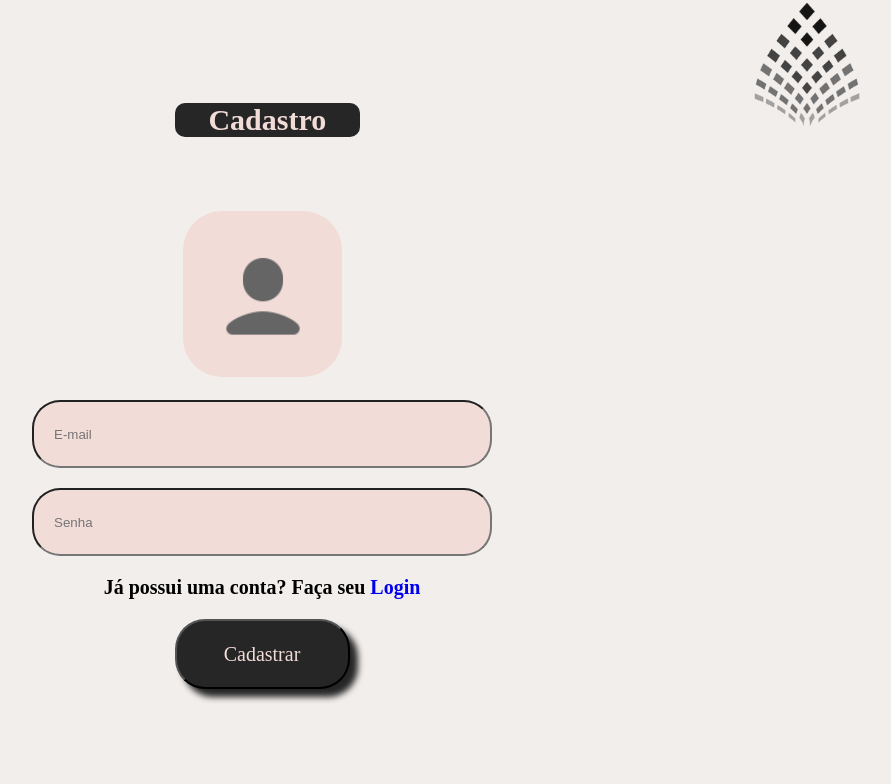
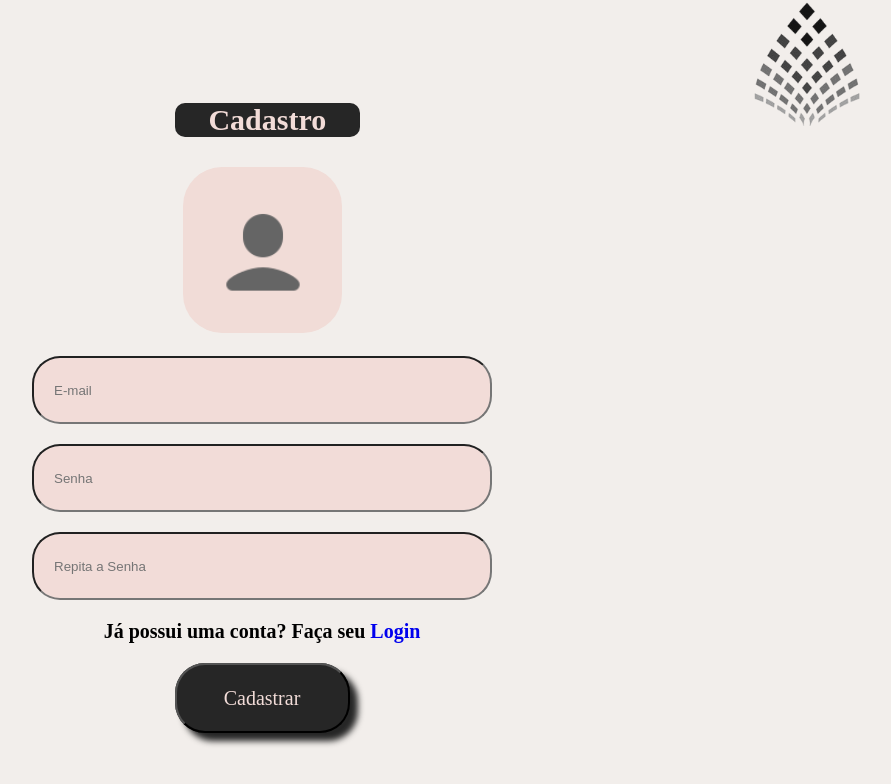
Before and after one commit to Paimonha/Casando-Me-, a React (Vite) app in the folder client/: page /cadastro in a window 1280 px wide. Shown: the top 784 px of the page, without its empty margins (378-1269 px from the left). Built offline with nearby package versions, Linux system fonts and the light colour scheme; a web font is replaced by a local one.

Commit message:
Add files via upload

```diff
--- a/client/src/Pages/Cadastro/Cadastro.jsx
+++ b/client/src/Pages/Cadastro/Cadastro.jsx
@@ -7,14 +7,23 @@ import { useNavigate } from "react-router-dom";
 import { FontAwesomeIcon } from "@fortawesome/react-fontawesome";
 import { faRightFromBracket } from "@fortawesome/free-solid-svg-icons";
 import "./Cadastro.css";
+
 function Cadastro() {
   const [email, setEmail] = useState("");
   const [senha, setSenha] = useState("");
+  const [confirmSenha, setConfirmSenha] = useState("");
   const [error, setError] = useState("");
   const navigate = useNavigate();
 
   const handleRegister = async (e) => {
     e.preventDefault();
+
+    // Verificar se as senhas coincidem
+    if (senha !== confirmSenha) {
+      setError("As senhas não coincidem");
+      return;
+    }
+
     try {
       await axios.post("http://localhost:5000/api/rota/register", {
         email,
@@ -32,7 +41,6 @@ function Cadastro() {
         <div id="CabecalhoCadastro">
           <div id="TituloCadastro">
             <span id="SpanCadastro">
-              {" "}
               <p>Cadastro</p>
             </span>
           </div>
@@ -62,14 +70,20 @@ function Cadastro() {
                 onChange={(e) => setSenha(e.target.value)}
                 required
               />
-              {error && <p>{error}</p>}
+              <input
+                type="password"
+                placeholder="Repita a Senha"
+                value={confirmSenha}
+                onChange={(e) => setConfirmSenha(e.target.value)}
+                required
+              />
+              {error && <p className="error">{error}</p>}
               <p>
                 Já possui uma conta? Faça seu <Link to="/login">Login</Link>
               </p>
-
-              <button type="submit" id="BtnLogar">
-                Cadastrar
-              </button>
+              <div id="BtnLogar">
+                <button type="submit">Cadastrar</button>
+              </div>
             </form>
           </div>
         </div>
@@ -77,4 +91,5 @@ function Cadastro() {
     </>
   );
 }
+
 export default Cadastro;
```
